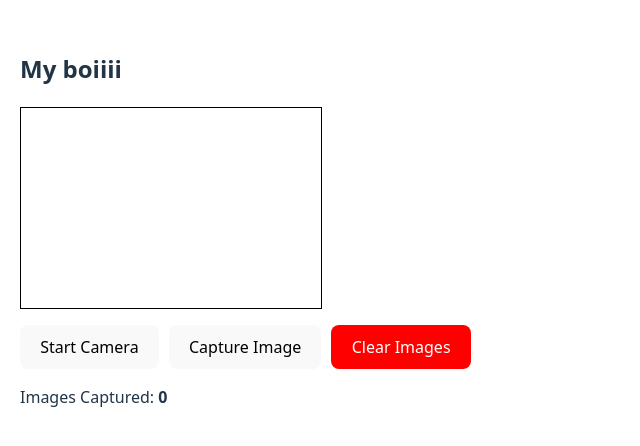
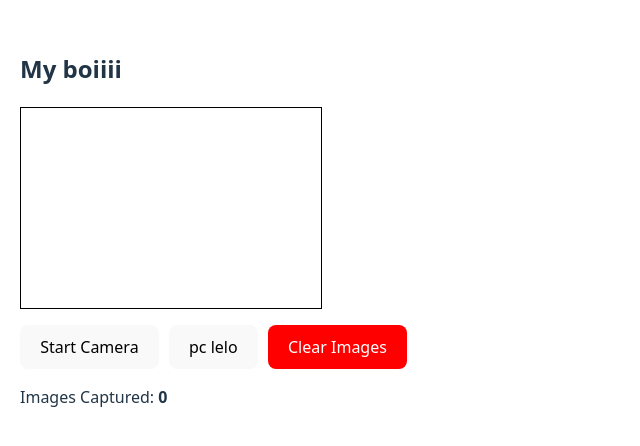
Before and after one commit to Nizami11/Camera, a React (Vite) app in the folder photocap/: page / in a window 1280 px wide. Shown: the part 172-618 px from the top of the page, without its empty margins (0-640 px from the left). Built offline with nearby package versions, Linux system fonts and the light colour scheme.

Commit message:
checking3

```diff
--- a/photocap/src/CameraCapture.jsx
+++ b/photocap/src/CameraCapture.jsx
@@ -112,7 +112,7 @@ const CameraCapture = () => {
           Start Camera
         </button>
         <button onClick={captureImage} style={{ marginRight: '10px' }}>
-          Capture Image
+          pc lelo
         </button>
         <button onClick={clearImages} style={{ backgroundColor: 'red', color: 'white' }}>
           Clear Images
```
